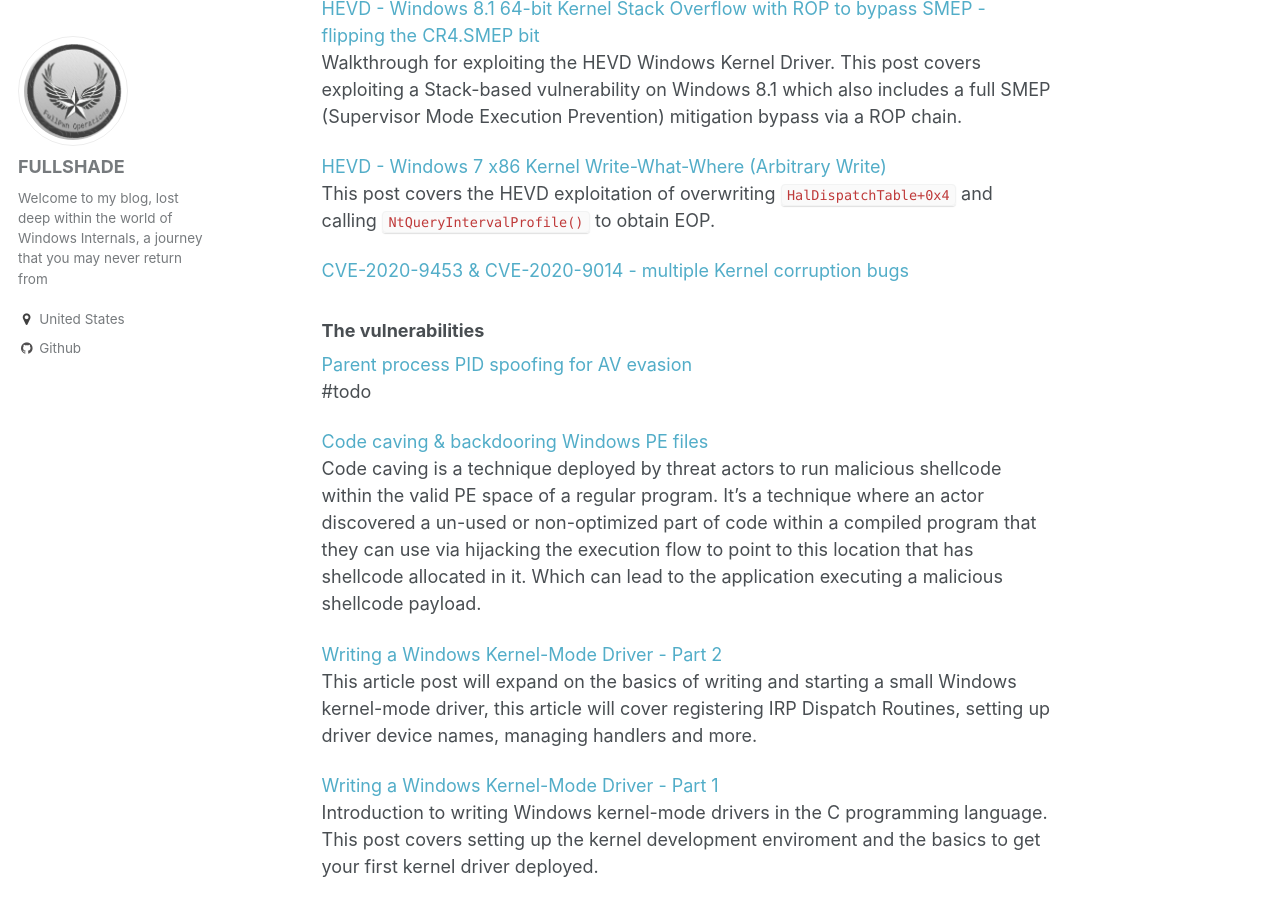
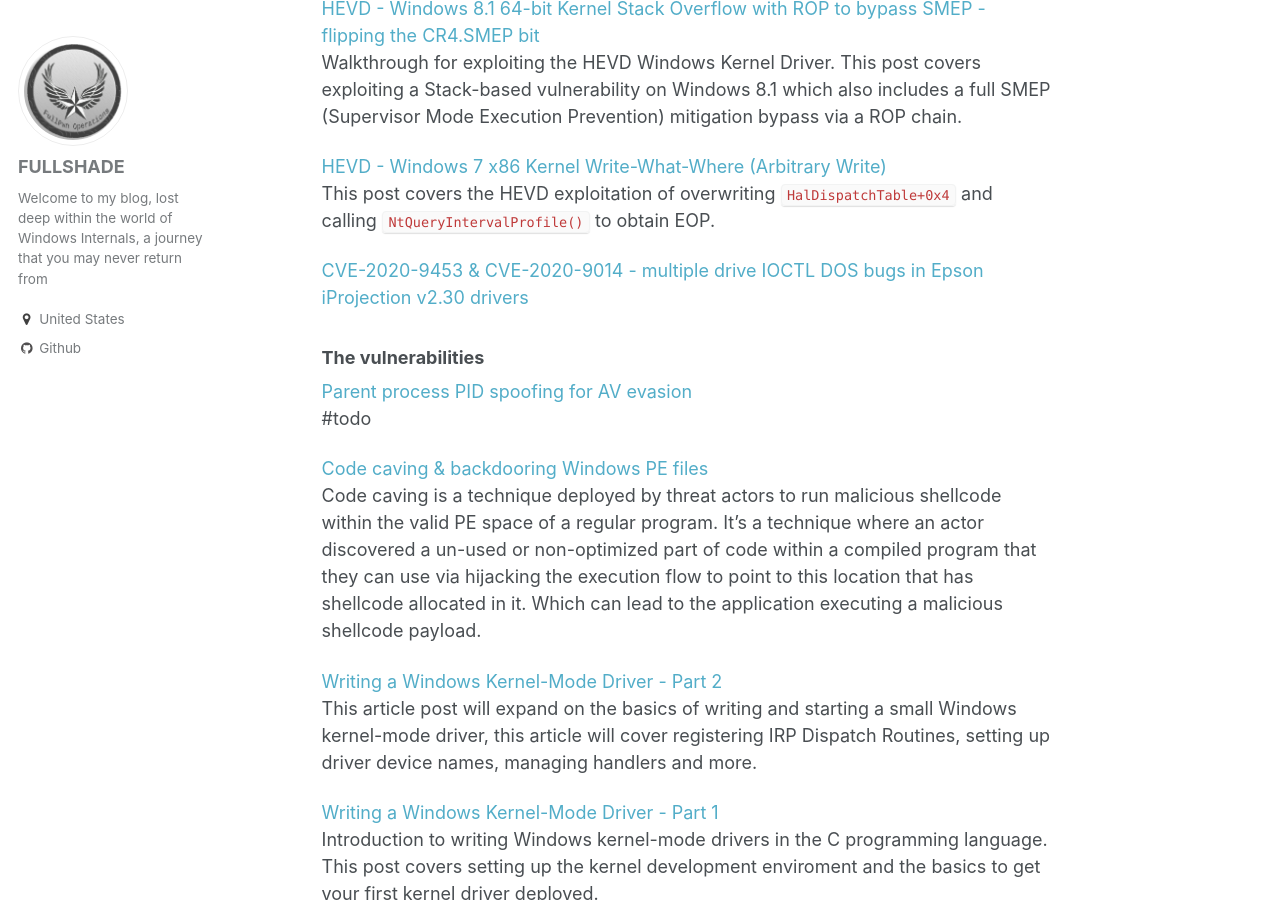
Before and after one commit to asdyxcyxc/FULLSHADE.github.io, a Jekyll site: the page built from _pages/posts.md, in a window 1280 px wide and 900 px high, scrolled down 1109 px. Built offline with Jekyll 4.4.1, drawn with Linux system fonts in a browser that asks for light colours.

Commit message:
Update 2020-03-07-CVE-2020-9453-CVE-2020-9014.md

```diff
--- a/_posts/2020-03-07-CVE-2020-9453-CVE-2020-9014.md
+++ b/_posts/2020-03-07-CVE-2020-9453-CVE-2020-9014.md
@@ -1,6 +1,6 @@
 ---
 layout: single
-title: CVE-2020-9453 & CVE-2020-9014 - multiple Kernel corruption bugs
+title: CVE-2020-9453 & CVE-2020-9014 - multiple drive IOCTL DOS bugs in Epson iProjection v2.30 drivers
 ---
 
 ### The vulnerabilities
```
